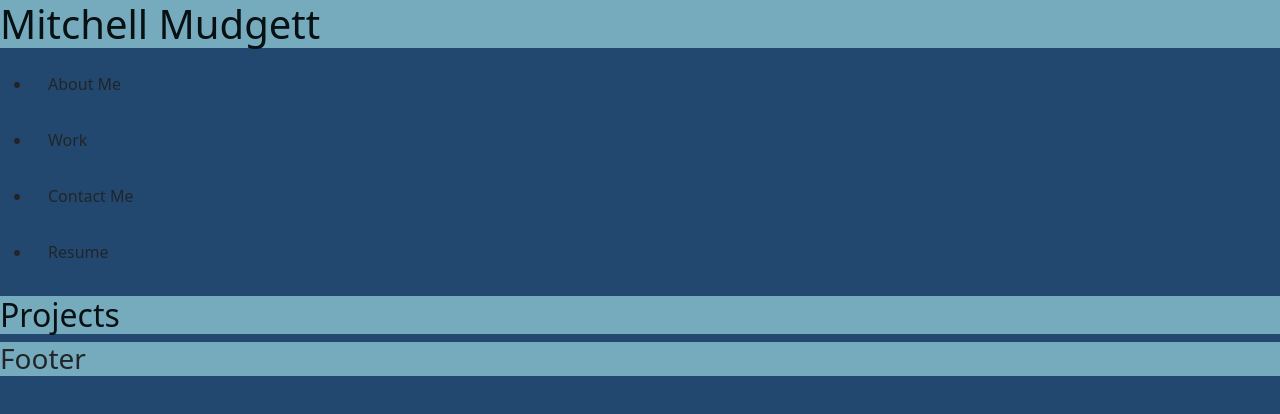
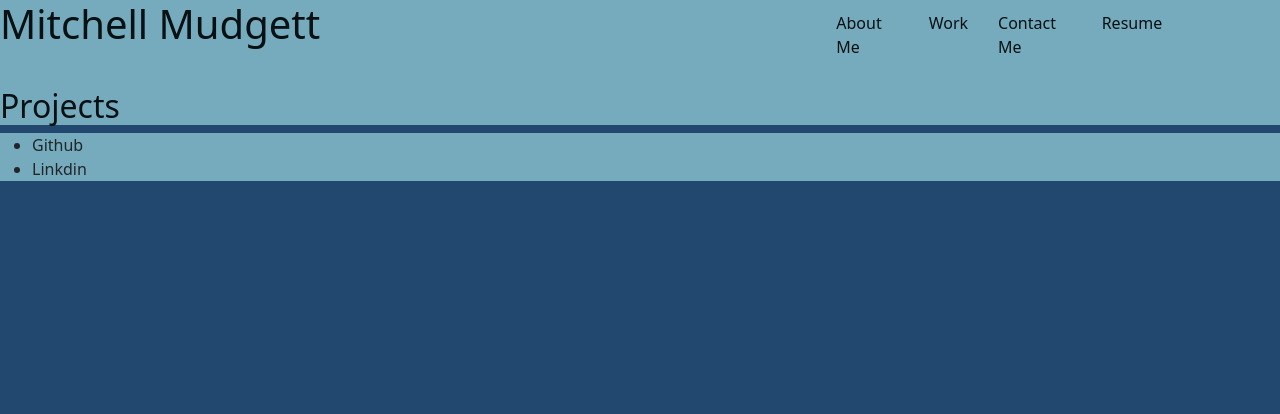
Before and after one commit to MitchellM27/React-Portfolio, a React (Create React App) app: page / in a window 1280 px wide. Shown: the top 414 px of the page. Built offline with nearby package versions, Linux system fonts and the light colour scheme.

Commit message:
made adjustments to nav bar

```diff
--- a/package.json
+++ b/package.json
@@ -2,7 +2,7 @@
   "name": "react-portfolio",
   "version": "0.1.0",
   "private": true,
-  "homepage": "https://mitchellm27.github.io/react-portfolio",
+  "homepage": "https://mitchellm27.github.io/React-Portfolio/",
   "dependencies": {
     "@testing-library/jest-dom": "^5.16.4",
     "@testing-library/react": "^13.1.1",
--- a/src/App.js
+++ b/src/App.js
@@ -1,14 +1,12 @@
 import React from "react";
 import Header from "./components/Header";
 import Project from "./components/Project";
-import Navigation from "./components/Navigation";
 import Footer from "./components/Footer";
 
 function App() {
   return (
     <div>
       <Header/>
-      <Navigation/>
       <Project />
       <Footer/>
     </div>
--- a/src/components/Footer.js
+++ b/src/components/Footer.js
@@ -10,7 +10,14 @@ const styles = {
 function Footer() {
   return (
       <footer style={styles.footer}>
-          <h3>Footer</h3>
+          <ul>
+              <li>
+                  Github
+              </li>
+              <li>
+                  Linkdin
+              </li>
+          </ul>
       </footer>
   );
 }
--- a/src/components/Header.js
+++ b/src/components/Header.js
@@ -1,17 +1,34 @@
 import React from 'react';
+import Navigation from "./Navigation";
 
 const styles = {
   headerStyle: {
     background: '#75ABBC',
-    color: "#071013"
+    color: "#071013",
+    display: "flex",
+    flexDirection: "horizontal",
+    width: "100vw"
   },
+
+  navSection: {
+    display: "flex",
+    justifyContent: "flex-end"
+  }
+
 };
 
 
 function Header() {
   return (
     <header style={styles.headerStyle}>
+
+      <section>
         <h1>Mitchell Mudgett</h1>
+      </section>
+
+      <section style={styles.navSection} className= "col-8">
+        <Navigation/>
+      </section>
     </header>
   );
 }
--- a/src/components/Navigation.js
+++ b/src/components/Navigation.js
@@ -1,20 +1,34 @@
 import React from 'react';
 
 const styles = {
+  navBar: {
+    background: '#75ABBC',
+    color: "#071013",
+    justifyContent: "space-between",
+    display: "flex",
+    listStyle: "none",
+    minWidth: "275px",
+    padding: "3%"
+  },
 
+  navItems: {
+    display: "inline-block",
+    justifyContent: "flex-end",
+    alignItems: "center",
+    marginLeft: "30px",
+  }
 };
-
 
 function Navigation() {
   return (
-        <nav class=" hamburger nav-item" >
-          <ul class = "navList">
-            <li class="p-3"><a>About Me</a></li>
-            <li class="p-3"><a>Work</a></li>
-            <li class="p-3"><a>Contact Me</a></li>
-            <li class="p-3"><a >Resume</a></li>
-          </ul>
-        </nav>
+    <section>
+      <ul style={styles.navBar}>
+        <li><a style= {styles.navItems}>About Me</a></li>
+        <li><a style= {styles.navItems}>Work</a></li>
+        <li><a style= {styles.navItems}>Contact Me</a></li>
+        <li><a style= {styles.navItems}>Resume</a></li>
+      </ul>
+    </section>
   );
 }
 
```
